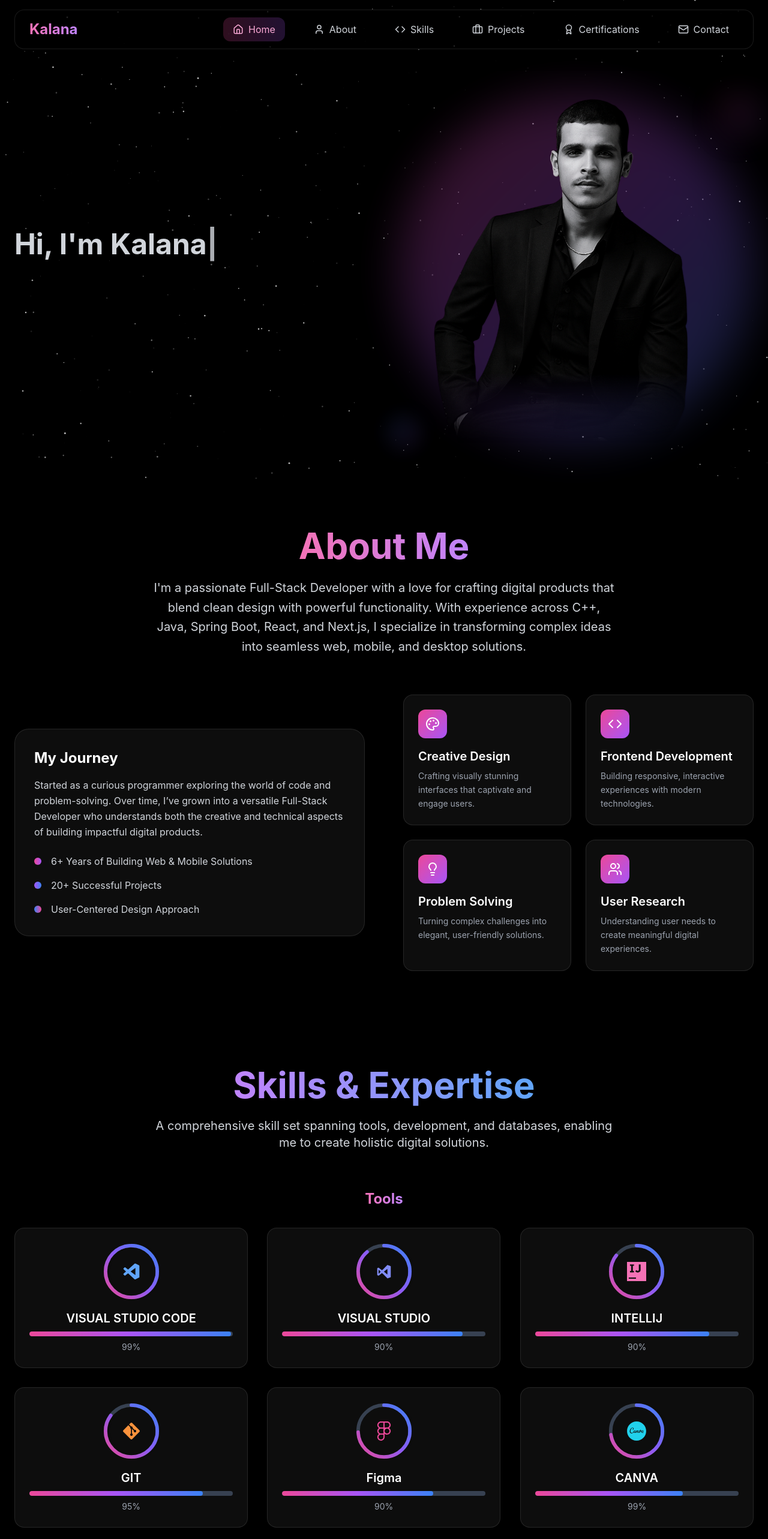
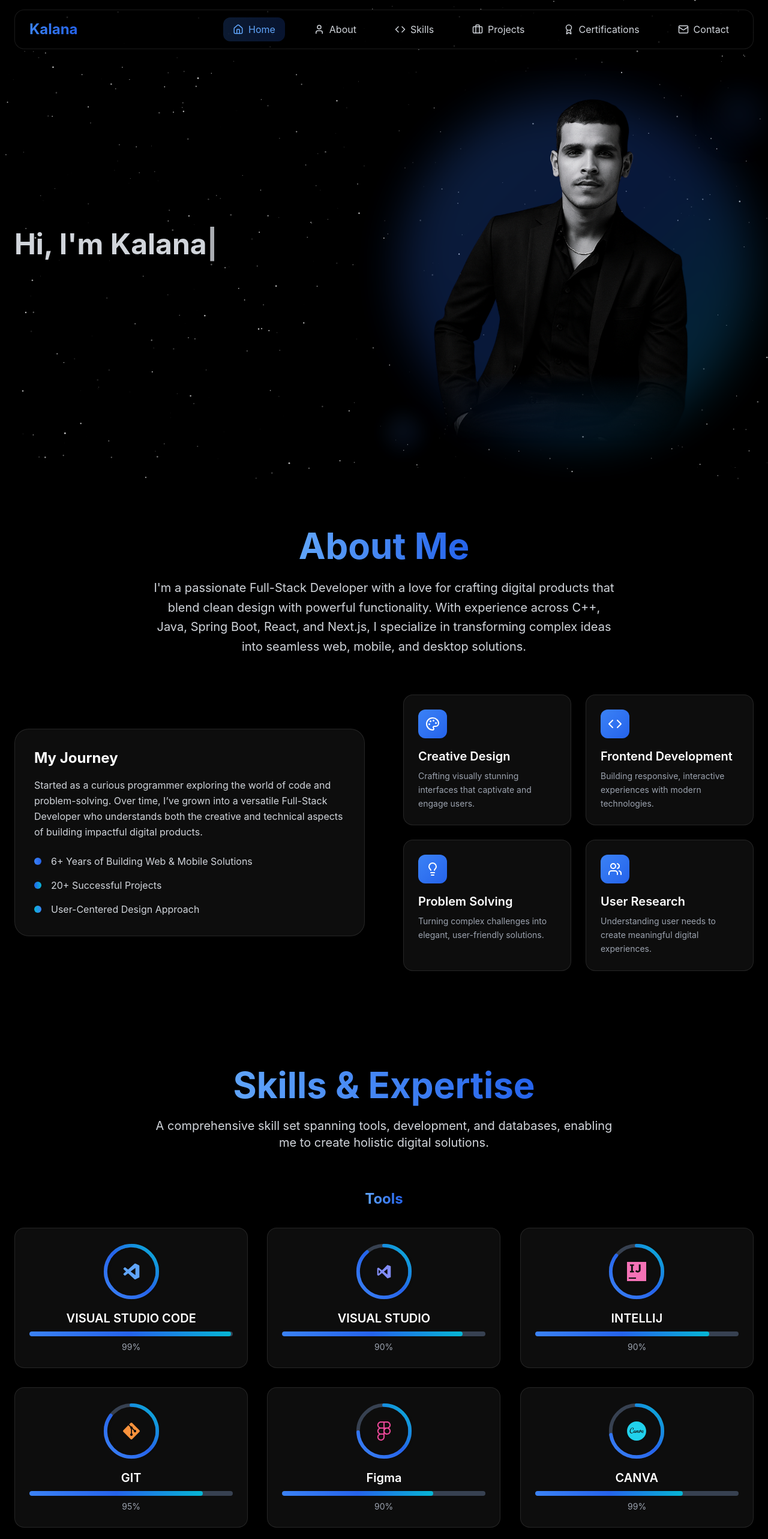
Before and after one commit to dkdesilva/portfolio_1.0, a React (Vite) app: page / in a window 1280 px wide. Shown: the top 2566 px of the page at 60% size. Built offline with nearby package versions, Linux system fonts and the light colour scheme.

Commit message:
global re-theme from pink/purple to vibrant blue

```diff
--- a/src/components/About.tsx
+++ b/src/components/About.tsx
@@ -41,7 +41,7 @@ const About = () => {
           className="text-center mb-16"
         >
           <h2 className="text-4xl md:text-6xl font-bold mb-6">
-            <span className="bg-gradient-to-r from-pink-400 to-purple-400 bg-clip-text text-transparent">
+            <span className="bg-gradient-to-r from-blue-400 to-blue-600 bg-clip-text text-transparent">
               About Me
             </span>
           </h2>
@@ -70,15 +70,15 @@ const About = () => {
 
               <div className="space-y-4">
                 <div className="flex items-center space-x-4">
-                  <div className="w-3 h-3 bg-gradient-to-r from-pink-500 to-purple-500 rounded-full"></div>
+                  <div className="w-3 h-3 bg-gradient-to-r from-blue-500 to-blue-600 rounded-full"></div>
                   <span className="text-gray-300">6+ Years of Building Web & Mobile Solutions</span>
                 </div>
                 <div className="flex items-center space-x-4">
-                  <div className="w-3 h-3 bg-gradient-to-r from-purple-500 to-blue-500 rounded-full"></div>
+                  <div className="w-3 h-3 bg-gradient-to-r from-blue-600 to-cyan-500 rounded-full"></div>
                   <span className="text-gray-300">20+ Successful Projects</span>
                 </div>
                 <div className="flex items-center space-x-4">
-                  <div className="w-3 h-3 bg-gradient-to-r from-blue-500 to-pink-500 rounded-full"></div>
+                  <div className="w-3 h-3 bg-gradient-to-r from-cyan-500 to-blue-500 rounded-full"></div>
                   <span className="text-gray-300">User-Centered Design Approach</span>
                 </div>
               </div>
@@ -98,9 +98,9 @@ const About = () => {
                 <motion.div
                   key={index}
                   whileHover={{ scale: 1.05, y: -5 }}
-                  className="backdrop-blur-xl bg-white/5 border border-white/10 rounded-2xl p-6 hover:border-purple-400/30 transition-all duration-300"
+                  className="backdrop-blur-xl bg-white/5 border border-white/10 rounded-2xl p-6 hover:border-blue-400/30 transition-all duration-300"
                 >
-                  <div className="w-12 h-12 bg-gradient-to-br from-pink-500 to-purple-500 rounded-xl flex items-center justify-center mb-4">
+                  <div className="w-12 h-12 bg-gradient-to-br from-blue-500 to-blue-600 rounded-xl flex items-center justify-center mb-4">
                     <Icon size={24} className="text-white" />
                   </div>
                   <h4 className="text-xl font-semibold text-white mb-2">{feature.title}</h4>
--- a/src/components/Navbar.tsx
+++ b/src/components/Navbar.tsx
@@ -52,7 +52,7 @@ const Navbar = () => {
           <div className="flex items-center justify-between">
             <motion.div
               whileHover={{ scale: 1.05 }}
-              className="text-2xl font-bold bg-gradient-to-r from-pink-400 to-purple-400 bg-clip-text text-transparent"
+              className="text-2xl font-bold bg-gradient-to-r from-blue-500 to-blue-600 bg-clip-text text-transparent"
             >
               Kalana
             </motion.div>
@@ -68,8 +68,8 @@ const Navbar = () => {
                     whileHover={{ scale: 1.1 }}
                     whileTap={{ scale: 0.95 }}
                     className={`flex items-center space-x-2 px-4 py-2 rounded-xl transition-all duration-300 ${activeSection === item.id
-                        ? 'bg-gradient-to-r from-pink-500/20 to-purple-500/20 text-pink-300 shadow-lg'
-                        : 'text-gray-300 hover:text-white hover:bg-white/10'
+                      ? 'bg-gradient-to-r from-blue-500/20 to-blue-600/20 text-blue-400 shadow-lg'
+                      : 'text-gray-300 hover:text-white hover:bg-white/10'
                       }`}
                   >
                     <Icon size={18} />
@@ -107,8 +107,8 @@ const Navbar = () => {
                     whileHover={{ scale: 1.02 }}
                     whileTap={{ scale: 0.98 }}
                     className={`w-full flex items-center space-x-3 px-4 py-3 rounded-xl mb-2 transition-all duration-300 ${activeSection === item.id
-                        ? 'bg-gradient-to-r from-pink-500/20 to-purple-500/20 text-pink-300'
-                        : 'text-gray-300 hover:text-white hover:bg-white/10'
+                      ? 'bg-gradient-to-r from-blue-500/20 to-blue-600/20 text-blue-400'
+                      : 'text-gray-300 hover:text-white hover:bg-white/10'
                       }`}
                   >
                     <Icon size={20} />
--- a/src/components/Skills.tsx
+++ b/src/components/Skills.tsx
@@ -53,7 +53,7 @@ const Skills = () => {
           className="text-center mb-16"
         >
           <h2 className="text-4xl md:text-6xl font-bold mb-6">
-            <span className="bg-gradient-to-r from-purple-400 to-blue-400 bg-clip-text text-transparent">
+            <span className="bg-gradient-to-r from-blue-400 to-blue-600 bg-clip-text text-transparent">
               Skills & Expertise
             </span>
           </h2>
@@ -73,7 +73,7 @@ const Skills = () => {
             className="mb-12"
           >
             <h3 className="text-2xl font-bold text-white mb-8 text-center">
-              <span className="bg-gradient-to-r from-pink-400 to-purple-400 bg-clip-text text-transparent">
+              <span className="bg-gradient-to-r from-blue-400 to-blue-600 bg-clip-text text-transparent">
                 {category}
               </span>
             </h3>
@@ -103,7 +103,7 @@ const SkillCard = ({ skill, index, inView }: { skill: any; index: number; inView
       animate={inView ? { opacity: 1, scale: 1 } : {}}
       transition={{ duration: 0.2, delay: index * 0.1 }}
       whileHover={{ scale: 1.05, y: -5 }}
-      className="backdrop-blur-xl bg-white/5 border border-white/10 rounded-2xl p-6 hover:border-purple-400/30 transition-all duration-300 group"
+      className="backdrop-blur-xl bg-white/5 border border-white/10 rounded-2xl p-6 hover:border-blue-400/30 transition-all duration-300 group"
     >
       <div className="flex flex-col items-center text-center">
         {/* Circular Progress */}
@@ -135,9 +135,9 @@ const SkillCard = ({ skill, index, inView }: { skill: any; index: number; inView
             />
             <defs>
               <linearGradient id="gradient" x1="0%" y1="0%" x2="100%" y2="100%">
-                <stop offset="0%" stopColor="#ec4899" />
-                <stop offset="50%" stopColor="#8b5cf6" />
-                <stop offset="100%" stopColor="#3b82f6" />
+                <stop offset="0%" stopColor="#3b82f6" />
+                <stop offset="50%" stopColor="#2563eb" />
+                <stop offset="100%" stopColor="#06b6d4" />
               </linearGradient>
             </defs>
           </svg>
@@ -153,7 +153,7 @@ const SkillCard = ({ skill, index, inView }: { skill: any; index: number; inView
           </div>
         </div>
 
-        <h4 className="text-lg md:text-xl font-semibold text-white mb-2 group-hover:text-pink-300 transition-colors duration-300">
+        <h4 className="text-lg md:text-xl font-semibold text-white mb-2 group-hover:text-blue-300 transition-colors duration-300">
           {skill.name}
         </h4>
 
@@ -163,7 +163,7 @@ const SkillCard = ({ skill, index, inView }: { skill: any; index: number; inView
             initial={{ width: 0 }}
             animate={inView ? { width: `${skill.level}%` } : {}}
             transition={{ duration: 1.5, delay: index * 0.1, ease: "easeInOut" }}
-            className="h-full bg-gradient-to-r from-pink-500 via-purple-500 to-blue-500 rounded-full"
+            className="h-full bg-gradient-to-r from-blue-500 via-blue-600 to-cyan-500 rounded-full"
           />
         </div>
         <p className="mt-2 text-sm text-gray-400">{skill.level}%</p>
--- a/src/components/hero/Hero.tsx
+++ b/src/components/hero/Hero.tsx
@@ -75,7 +75,7 @@ const Hero = () => {
               <motion.h2
                 initial={{ opacity: 0, y: 20 }}
                 animate={{ opacity: 1, y: 0 }}
-                className="font-bold bg-gradient-to-r from-pink-400 via-purple-400 to-blue-400 bg-clip-text text-transparent"
+                className="font-bold bg-gradient-to-r from-blue-400 via-blue-500 to-blue-600 bg-clip-text text-transparent"
               >
                 <Type />
               </motion.h2>
@@ -101,9 +101,9 @@ const Hero = () => {
                     href="/Kalana-De-Silva-CV.pdf"   // ✅ from public folder
                     target="_blank"
                     rel="noopener noreferrer"
-                    whileHover={{ scale: 1.05, boxShadow: "0 20px 40px rgba(236, 72, 153, 0.3)" }}
+                    whileHover={{ scale: 1.05, boxShadow: "0 20px 40px rgba(59, 130, 246, 0.3)" }}
                     whileTap={{ scale: 0.95 }}
-                    className="flex items-center justify-center gap-2 px-8 py-4 bg-gradient-to-r from-pink-500 to-purple-500 rounded-2xl font-semibold text-white shadow-lg hover:shadow-pink-500/25 transition-all duration-300 cursor-pointer"
+                    className="flex items-center justify-center gap-2 px-8 py-4 bg-gradient-to-r from-blue-500 to-blue-600 rounded-2xl font-semibold text-white shadow-lg hover:shadow-blue-500/25 transition-all duration-300 cursor-pointer"
                   >
                     <AiOutlineDownload size={20} />
                     Download CV
@@ -116,7 +116,7 @@ const Hero = () => {
                     onClick={() =>
                       document.getElementById("contact")?.scrollIntoView({ behavior: "smooth" })
                     }
-                    className="px-8 py-4 border-2 border-purple-400/50 rounded-2xl font-semibold text-purple-300 hover:bg-purple-400/10 transition-all duration-300 cursor-pointer"
+                    className="px-8 py-4 border-2 border-blue-400/50 rounded-2xl font-semibold text-blue-300 hover:bg-blue-400/10 transition-all duration-300 cursor-pointer"
                   >
                     Get In Touch
                   </motion.button>
@@ -160,7 +160,7 @@ const Hero = () => {
             className="flex justify-center lg:justify-end"
           >
             <div className="relative">
-              <div className="absolute inset-0 bg-gradient-to-br from-pink-500 via-purple-500 to-blue-500 rounded-full blur-2xl opacity-10 animate-pulse"></div>
+              <div className="absolute inset-0 bg-gradient-to-br from-blue-500 via-blue-600 to-cyan-500 rounded-full blur-2xl opacity-10 animate-pulse"></div>
 
               <motion.div className="relative w-100 h-100 md:w-150 md:h-145 rounded-2xl overflow-hidden">
                 <motion.img
@@ -181,12 +181,12 @@ const Hero = () => {
               <motion.div
                 animate={{ y: [-10, 10, -10] }}
                 transition={{ duration: 3, repeat: Infinity }}
-                className="absolute -top-4 -right-4 w-20 h-20 bg-gradient-to-br from-pink-500 to-purple-500 rounded-2xl opacity-10 blur-xl"
+                className="absolute -top-4 -right-4 w-20 h-20 bg-gradient-to-br from-blue-500 to-blue-600 rounded-2xl opacity-10 blur-xl"
               />
               <motion.div
                 animate={{ y: [10, -10, 10] }}
                 transition={{ duration: 4, repeat: Infinity }}
-                className="absolute -bottom-6 -left-6 w-16 h-16 bg-gradient-to-br from-blue-500 to-purple-500 rounded-full opacity-10 blur-lg"
+                className="absolute -bottom-6 -left-6 w-16 h-16 bg-gradient-to-br from-blue-400 to-blue-600 rounded-full opacity-10 blur-lg"
               />
             </div>
           </motion.div>
--- a/src/components/hero/Typing.tsx
+++ b/src/components/hero/Typing.tsx
@@ -2,7 +2,7 @@ import Typewriter from "typewriter-effect";
 
 const Typing: React.FC = () => {
   return (
-    <div className="md:text-5xl font-bold bg-gradient-to-r from-pink-400 via-purple-400 to-blue-400 bg-clip-text text-transparent">
+    <div className="md:text-5xl font-bold bg-gradient-to-r from-blue-400 via-blue-500 to-blue-600 bg-clip-text text-transparent">
       <span className="mr-2 text-3xl">I am a</span>
       <span className="text-4xl">
         <Typewriter
@@ -17,7 +17,7 @@ const Typing: React.FC = () => {
             deleteSpeed: 50,
             cursor: "|",
             cursorClassName:
-              "bg-gradient-to-r from-pink-400 via-purple-400 to-blue-400 bg-clip-text text-transparent animate-pulse",
+              "bg-gradient-to-r from-blue-400 via-blue-500 to-blue-600 bg-clip-text text-transparent animate-pulse",
           }}
         />
       </span>
--- a/src/index.css
+++ b/src/index.css
@@ -4,7 +4,7 @@
 
 @layer base {
   body {
-    @apply bg-black text-white selection:bg-purple-500/30;
+    @apply bg-black text-white selection:bg-blue-500/30;
     margin: 0;
     font-family: 'Inter', system-ui, -apple-system, sans-serif;
   }
@@ -17,7 +17,7 @@
 }
 
 .swiper-pagination-bullet-active {
-  background-color: #f59e0b !important;
+  background-color: #3b82f6 !important;
 }
 
 .swiper-pagination {
```
Also changed, not shown: src/components/Certifications.tsx (+11 -11 lines), src/components/Contact.tsx (+15 -15 lines), src/components/Projects.tsx (+10 -11 lines).
